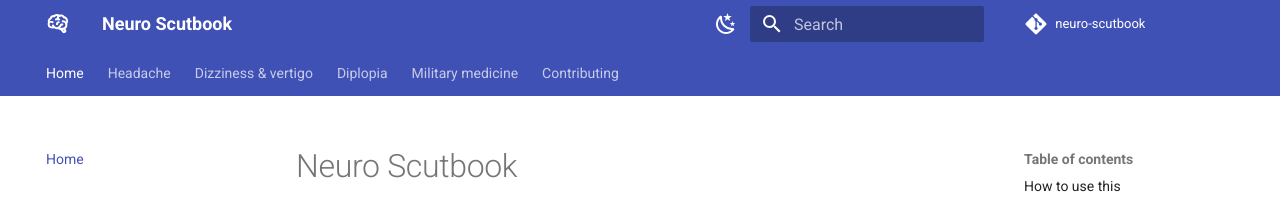
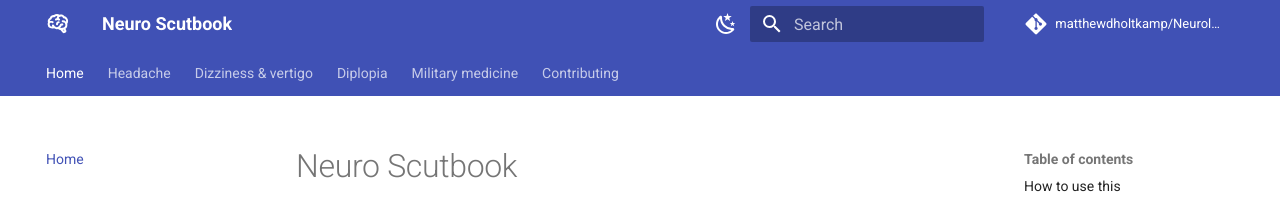
Before and after one commit to matthewdholtkamp/Neurology, an MkDocs documentation site: the page built from docs/index.md, in a window 1280 px wide. Shown: the top 206 px of the page. Built offline with MkDocs 1.6.1 and Material for MkDocs 9.7.7, drawn with Linux system fonts in a browser that asks for light colours; comment, search, counter and statistics services are not loaded; part of the change alters nothing that is shown.

Commit message:
Set real site_url and repo_url (matthewdholtkamp/Neurology)
Co-Authored-By: Claude Opus 4.8 <noreply@anthropic.com>

```diff
--- a/docs/index.md
+++ b/docs/index.md
@@ -37,5 +37,5 @@ else. Content is being converted from a working scutbook and **updated to curren
 - [Military medicine — deployability & MEB/IDES](military/deployability.md)
 
 More topics (stroke, seizure, altered mental status, weakness/neuromuscular, and the rest
-of the neurology consult service) are on the [roadmap](https://github.com/USERNAME/neuro-scutbook)
+of the neurology consult service) are on the [roadmap](https://github.com/matthewdholtkamp/Neurology)
 and will be added one at a time, each updated to current evidence before publishing.
--- a/mkdocs.yml
+++ b/mkdocs.yml
@@ -1,9 +1,8 @@
 site_name: Neuro Scutbook
 site_description: A bedside neurology consult reference and evidence briefs for MDs, NPs, PAs, and medics — with a military-medicine layer.
-# TODO: set these to your real GitHub username/repo before first deploy
-site_url: https://USERNAME.github.io/neuro-scutbook/
-repo_url: https://github.com/USERNAME/neuro-scutbook
-repo_name: neuro-scutbook
+site_url: https://matthewdholtkamp.github.io/Neurology/
+repo_url: https://github.com/matthewdholtkamp/Neurology
+repo_name: matthewdholtkamp/Neurology
 copyright: >
   Educational clinical decision-support — not a substitute for professional
   judgment or individual medical advice. Verify against current guidelines.
```
